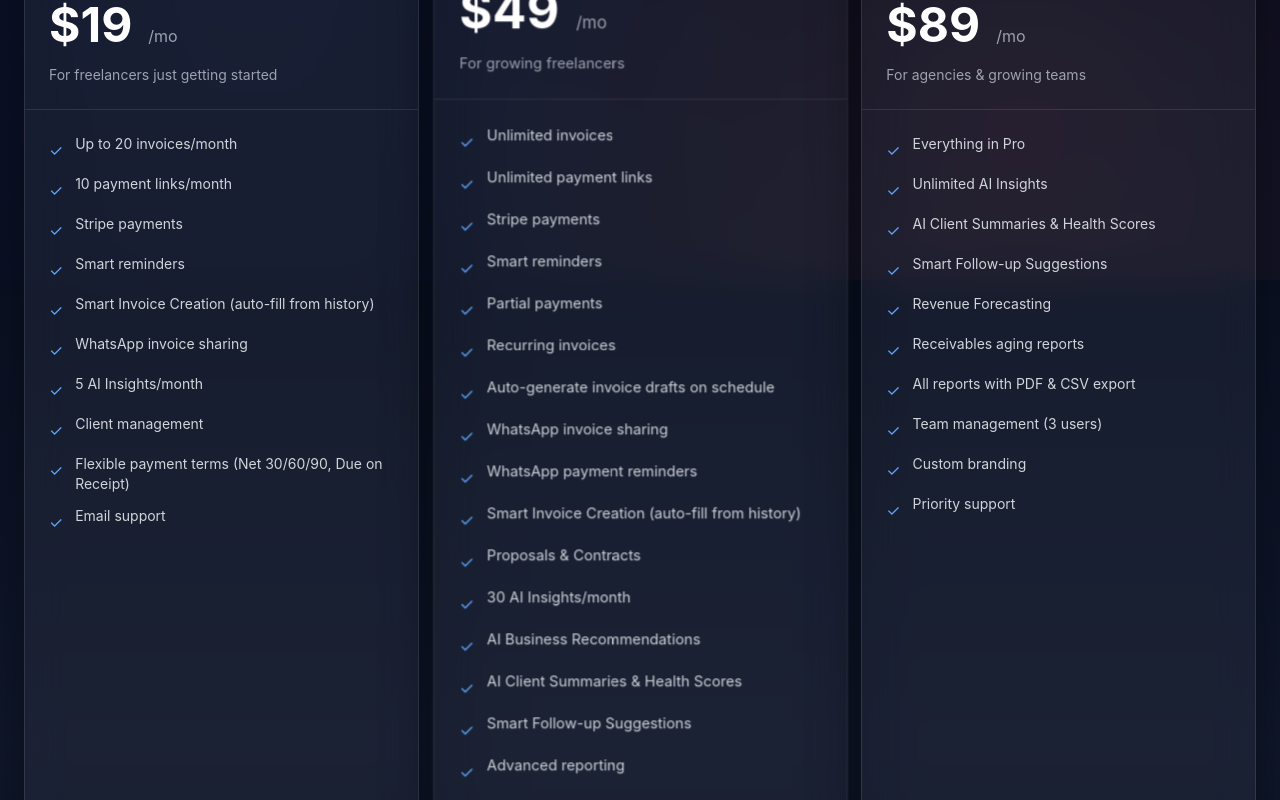
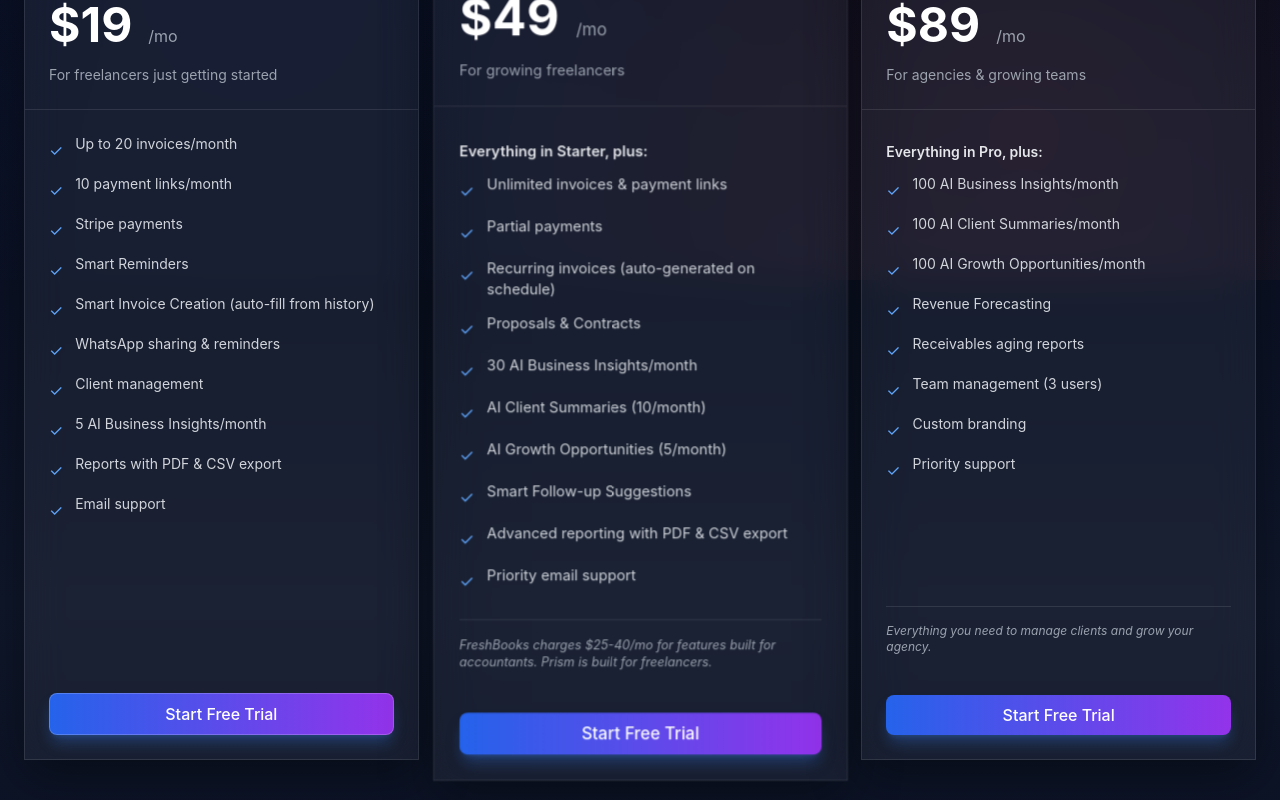
Before and after one commit to ongjooming-web/Verkspay, a Next.js app in the folder prism/: page /pricing in a window 1280 px wide. Shown: the part 520-1320 px from the top of the page. Built offline with nearby package versions, Linux system fonts and the light colour scheme; no server answers.

Commit message:
Update: Rewrite pricing tier feature lists with new feature breakdown

```diff
--- a/prism/src/app/pricing/page.tsx
+++ b/prism/src/app/pricing/page.tsx
@@ -96,12 +96,12 @@ export default function PricingPage() {
         'Up to 20 invoices/month',
         '10 payment links/month',
         'Stripe payments',
-        'Smart reminders',
+        'Smart Reminders',
         'Smart Invoice Creation (auto-fill from history)',
-        'WhatsApp invoice sharing',
-        '5 AI Insights/month',
+        'WhatsApp sharing & reminders',
         'Client management',
-        'Flexible payment terms (Net 30/60/90, Due on Receipt)',
+        '5 AI Business Insights/month',
+        'Reports with PDF & CSV export',
         'Email support'
       ],
       button: { text: 'Start Free Trial', action: 'starter' },
@@ -116,23 +116,16 @@ export default function PricingPage() {
       description: 'For growing freelancers',
       badge: 'Most Popular',
       features: [
-        'Unlimited invoices',
-        'Unlimited payment links',
-        'Stripe payments',
-        'Smart reminders',
+        '**Everything in Starter, plus:**',
+        'Unlimited invoices & payment links',
         'Partial payments',
-        'Recurring invoices',
-        'Auto-generate invoice drafts on schedule',
-        'WhatsApp invoice sharing',
-        'WhatsApp payment reminders',
-        'Smart Invoice Creation (auto-fill from history)',
+        'Recurring invoices (auto-generated on schedule)',
         'Proposals & Contracts',
-        '30 AI Insights/month',
-        'AI Business Recommendations',
-        'AI Client Summaries & Health Scores',
+        '30 AI Business Insights/month',
+        'AI Client Summaries (10/month)',
+        'AI Growth Opportunities (5/month)',
         'Smart Follow-up Suggestions',
-        'Advanced reporting',
-        'Flexible payment terms (Net 30/60/90, Due on Receipt)',
+        'Advanced reporting with PDF & CSV export',
         'Priority email support'
       ],
       comparison: 'FreshBooks charges $25-40/mo for features built for accountants. Prism is built for freelancers.',
@@ -147,13 +140,12 @@ export default function PricingPage() {
       period: '/mo',
       description: 'For agencies & growing teams',
       features: [
-        'Everything in Pro',
-        'Unlimited AI Insights',
-        'AI Client Summaries & Health Scores',
-        'Smart Follow-up Suggestions',
+        '**Everything in Pro, plus:**',
+        '100 AI Business Insights/month',
+        '100 AI Client Summaries/month',
+        '100 AI Growth Opportunities/month',
         'Revenue Forecasting',
         'Receivables aging reports',
-        'All reports with PDF & CSV export',
         'Team management (3 users)',
         'Custom branding',
         'Priority support'
@@ -262,12 +254,19 @@ export default function PricingPage() {
 
                 <CardBody className="flex-1 flex flex-col">
                   <ul className="space-y-3 mb-6 flex-1">
-                    {plan.features.map((feature, j) => (
-                      <li key={j} className="flex items-start gap-3">
-                        <span className="text-blue-400 mt-1 flex-shrink-0">✓</span>
-                        <span className="text-gray-300 text-sm">{feature}</span>
-                      </li>
-                    ))}
+                    {plan.features.map((feature, j) => {
+                      const isBold = feature.startsWith('**') && feature.endsWith('**')
+                      const displayText = isBold ? feature.slice(2, -2) : feature
+
+                      return (
+                        <li key={j} className={`flex items-start gap-3 ${isBold ? 'mt-2' : ''}`}>
+                          {!isBold && <span className="text-blue-400 mt-1 flex-shrink-0">✓</span>}
+                          <span className={`text-sm ${isBold ? 'font-semibold text-gray-200' : 'text-gray-300'}`}>
+                            {displayText}
+                          </span>
+                        </li>
+                      )
+                    })}
                   </ul>
 
                   {plan.comparison && (
```
